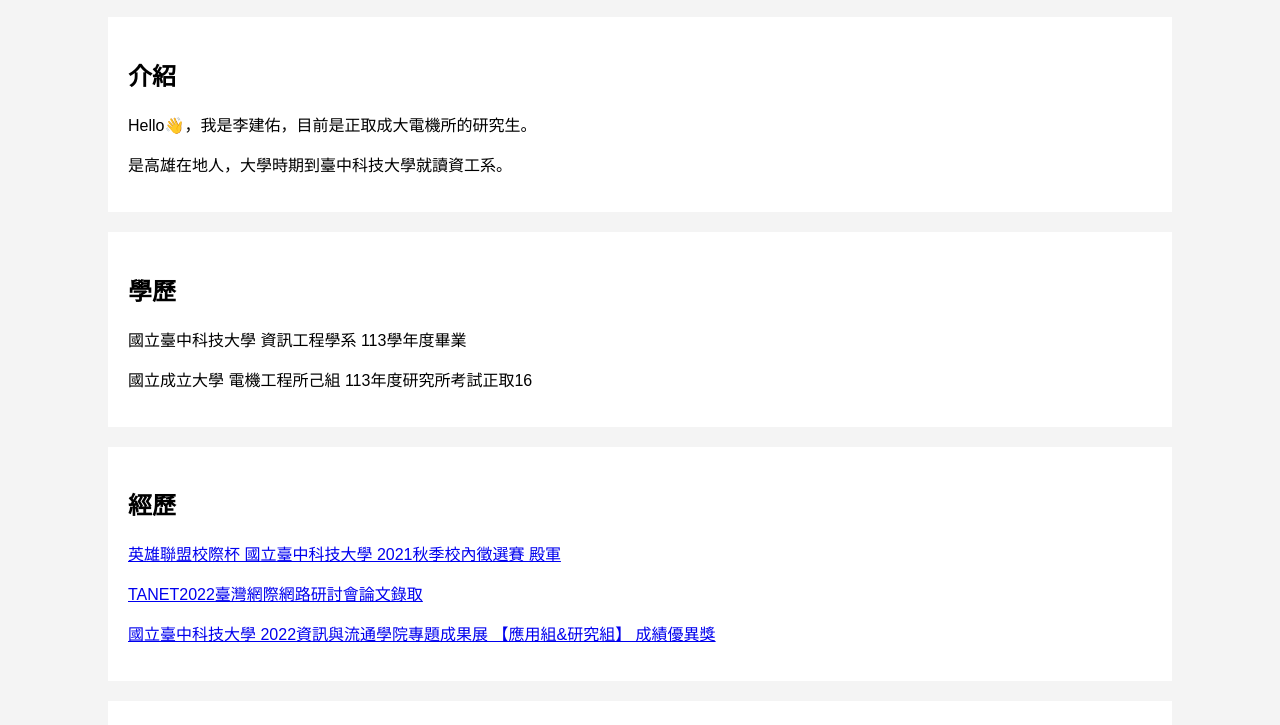
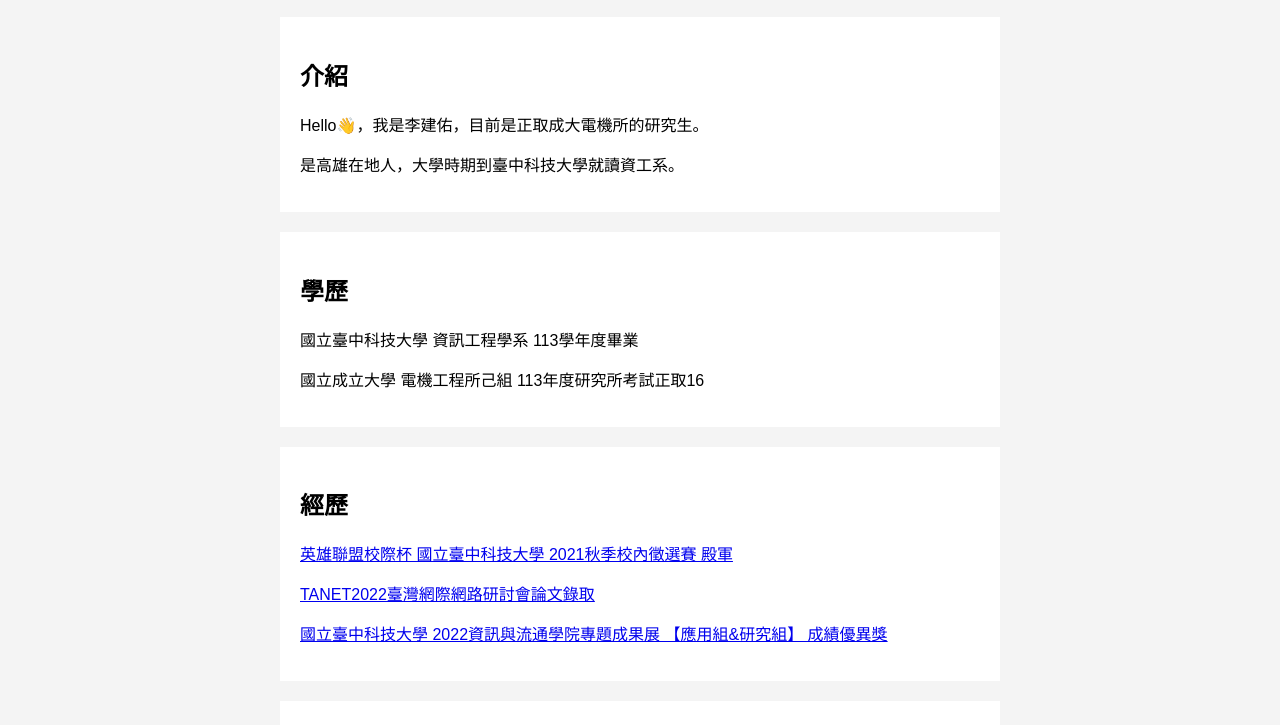
Before and after one commit to never2000/my-website, a plain HTML site: page index.html in a window 1280 px wide. Shown: the part 156-881 px from the top of the page. Drawn offline with Linux system fonts and the light colour scheme.

Commit message:
調整body最大寬度為850px

```diff
--- a/index.html
+++ b/index.html
@@ -6,9 +6,10 @@
     <style>
         body {
             font-family: Arial, sans-serif;
-            margin: 0;
+            margin: auto;
             padding: 0;
             background-color: #f4f4f4;
+            max-width: 850px
         }
         .header {
             background-color: #333;
```
